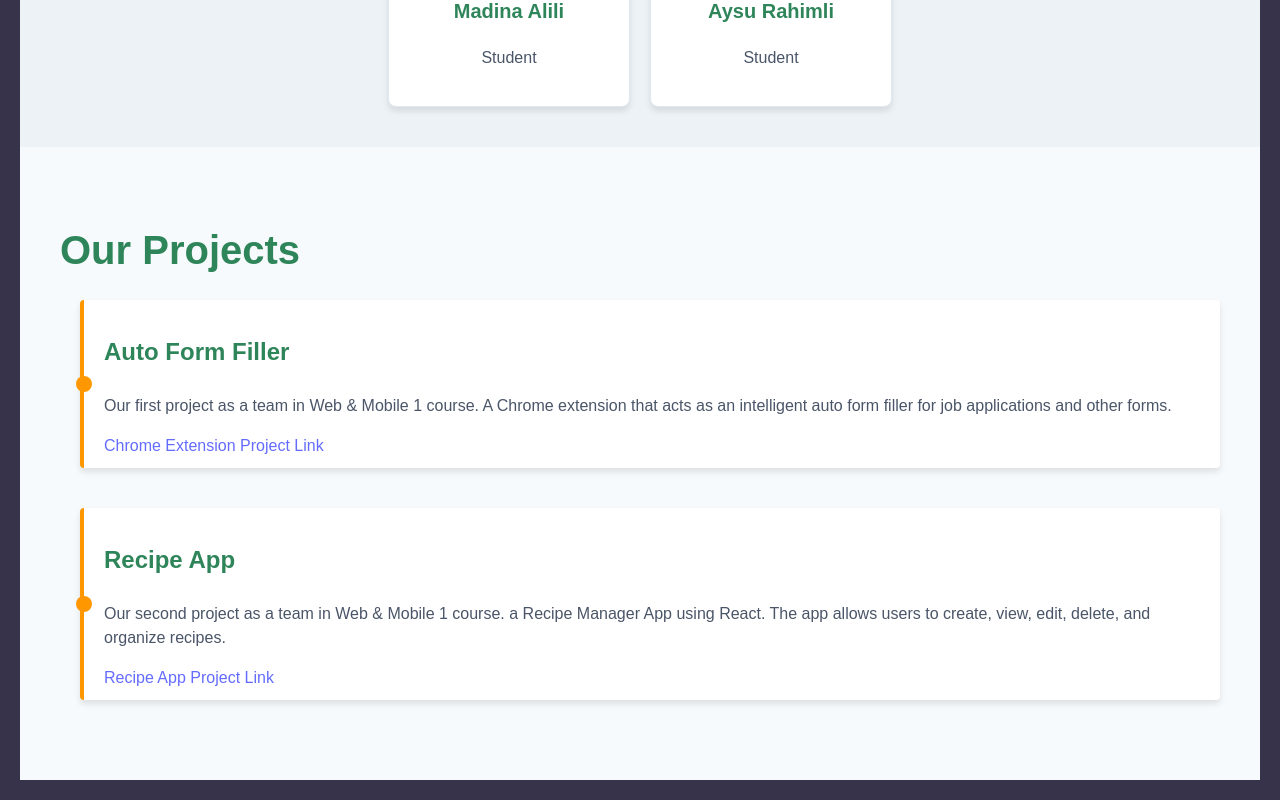
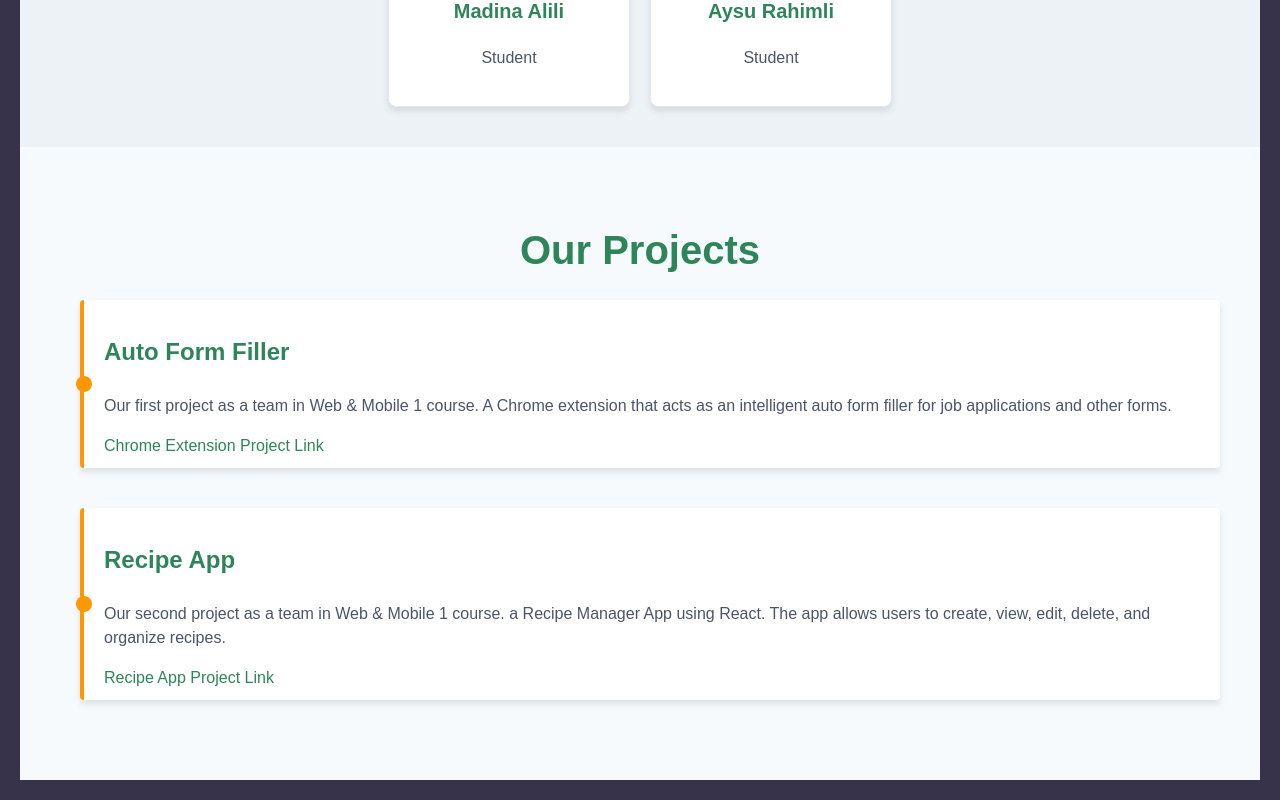
Before and after one commit to MadinaAlili/WebMobile1Project2, a React (Vite) app: page / in a window 1280 px wide. Shown: the part 1164-1964 px from the top of the page. Built offline with nearby package versions, Linux system fonts and the light colour scheme; data requests are answered from the project's data file.

Commit message:
link style changed

```diff
--- a/src/styles/Home.css
+++ b/src/styles/Home.css
@@ -56,6 +56,7 @@
     font-size: 2.5rem;
     color: #2f855a;
     margin-bottom: 20px;
+    text-align: center;
   }
 
   .recipes-grid {
@@ -183,3 +184,7 @@
     font-size: 1rem;
     color: #4a5568;
   }
+
+  .project-link {
+    color: #2f855a;
+  }
```
